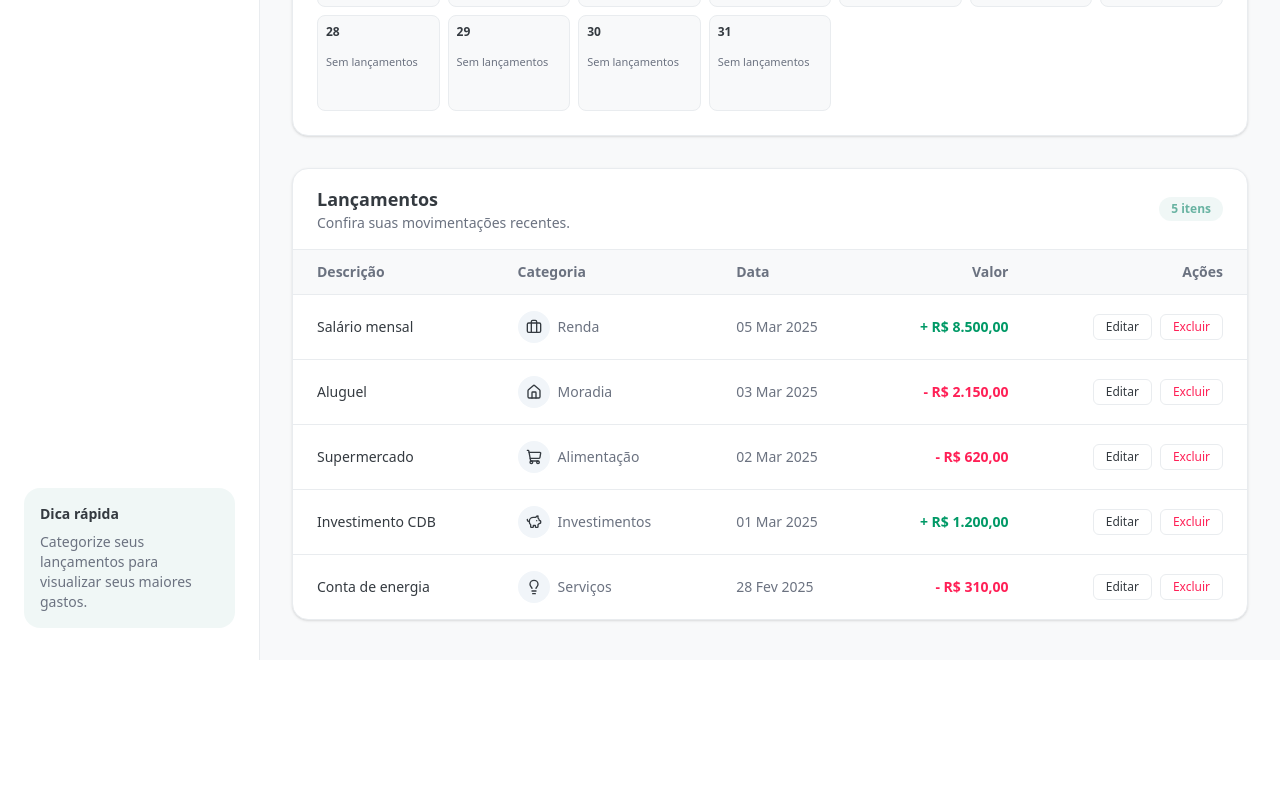
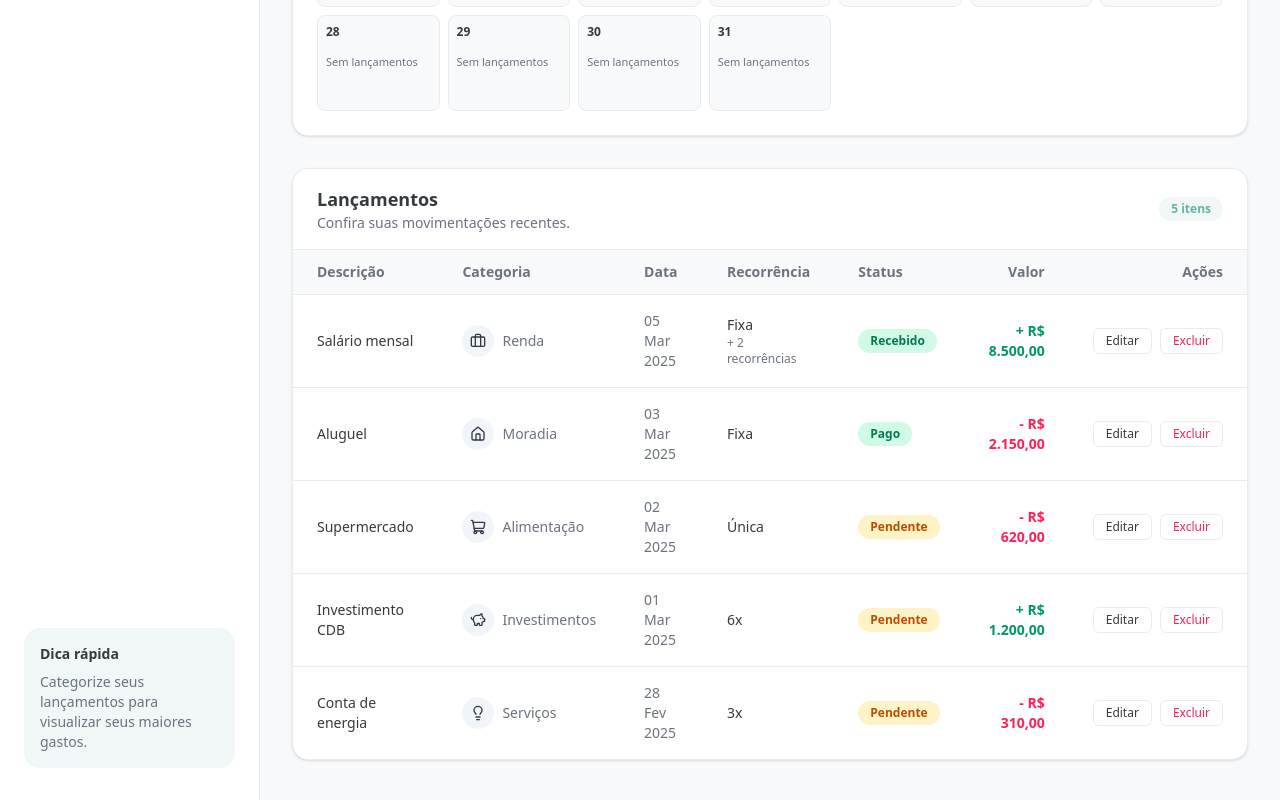
Before and after one commit to CaioSouzalimaa/clearbalance, a Next.js app: page /dashboard in a window 1280 px wide. Shown: the part 1440-2240 px from the top of the page. Before the commit the page ends 2100 px from the top, so only its background shows below. Built offline with nearby package versions, Linux system fonts and the light colour scheme.

Commit message:
Add recurrence and status fields to transactions

```diff
--- a/app/dashboard/page.tsx
+++ b/app/dashboard/page.tsx
@@ -42,6 +42,10 @@ const transactions = [
     date: "05 Mar 2025",
     amount: "+ R$ 8.500,00",
     type: "entrada" as const,
+    recurrenceType: "fixa" as const,
+    hasOtherRecurrences: true,
+    recurrenceCount: 2,
+    isSettled: true,
   },
   {
     id: 2,
@@ -51,6 +55,9 @@ const transactions = [
     date: "03 Mar 2025",
     amount: "- R$ 2.150,00",
     type: "saida" as const,
+    recurrenceType: "fixa" as const,
+    hasOtherRecurrences: false,
+    isSettled: true,
   },
   {
     id: 3,
@@ -60,6 +67,8 @@ const transactions = [
     date: "02 Mar 2025",
     amount: "- R$ 620,00",
     type: "saida" as const,
+    recurrenceType: "unica" as const,
+    isSettled: false,
   },
   {
     id: 4,
@@ -69,6 +78,9 @@ const transactions = [
     date: "01 Mar 2025",
     amount: "+ R$ 1.200,00",
     type: "entrada" as const,
+    recurrenceType: "parcelada" as const,
+    installments: 6,
+    isSettled: false,
   },
   {
     id: 5,
@@ -78,6 +90,9 @@ const transactions = [
     date: "28 Fev 2025",
     amount: "- R$ 310,00",
     type: "saida" as const,
+    recurrenceType: "parcelada" as const,
+    installments: 3,
+    isSettled: false,
   },
 ];
 
--- a/components/dashboard/transactions-table.tsx
+++ b/components/dashboard/transactions-table.tsx
@@ -14,6 +14,11 @@ interface Transaction {
   date: string;
   amount: string;
   type: "entrada" | "saida";
+  recurrenceType: "unica" | "parcelada" | "fixa";
+  installments?: number;
+  hasOtherRecurrences?: boolean;
+  recurrenceCount?: number;
+  isSettled: boolean;
 }
 
 interface TransactionsTableProps {
@@ -26,6 +31,11 @@ interface TransactionFormState {
   date: string;
   amount: string;
   type: "entrada" | "saida";
+  recurrenceType: Transaction["recurrenceType"];
+  installments: string;
+  hasOtherRecurrences: boolean;
+  recurrenceCount: string;
+  isSettled: boolean;
 }
 
 export const TransactionsTable: React.FC<TransactionsTableProps> = ({
@@ -40,6 +50,11 @@ export const TransactionsTable: React.FC<TransactionsTableProps> = ({
     date: "",
     amount: "",
     type: "entrada",
+    recurrenceType: "unica",
+    installments: "",
+    hasOtherRecurrences: false,
+    recurrenceCount: "",
+    isSettled: false,
   });
 
   const startEditing = (transaction: Transaction) => {
@@ -50,6 +65,15 @@ export const TransactionsTable: React.FC<TransactionsTableProps> = ({
       date: transaction.date,
       amount: transaction.amount,
       type: transaction.type,
+      recurrenceType: transaction.recurrenceType,
+      installments: transaction.installments
+        ? `${transaction.installments}`
+        : "",
+      hasOtherRecurrences: transaction.hasOtherRecurrences ?? false,
+      recurrenceCount: transaction.recurrenceCount
+        ? `${transaction.recurrenceCount}`
+        : "",
+      isSettled: transaction.isSettled,
     });
   };
 
@@ -74,6 +98,23 @@ export const TransactionsTable: React.FC<TransactionsTableProps> = ({
               date: formState.date,
               amount: formState.amount,
               type: formState.type,
+              recurrenceType: formState.recurrenceType,
+              installments:
+                formState.recurrenceType === "parcelada" &&
+                formState.installments
+                  ? Number(formState.installments)
+                  : undefined,
+              hasOtherRecurrences:
+                formState.recurrenceType === "fixa"
+                  ? formState.hasOtherRecurrences
+                  : undefined,
+              recurrenceCount:
+                formState.recurrenceType === "fixa" &&
+                formState.hasOtherRecurrences &&
+                formState.recurrenceCount
+                  ? Number(formState.recurrenceCount)
+                  : undefined,
+              isSettled: formState.isSettled,
             }
           : item
       )
@@ -102,6 +143,8 @@ export const TransactionsTable: React.FC<TransactionsTableProps> = ({
                 <th className="px-6 py-3 font-semibold">Descrição</th>
                 <th className="px-6 py-3 font-semibold">Categoria</th>
                 <th className="px-6 py-3 font-semibold">Data</th>
+                <th className="px-6 py-3 font-semibold">Recorrência</th>
+                <th className="px-6 py-3 font-semibold">Status</th>
                 <th className="px-6 py-3 font-semibold text-right">Valor</th>
                 <th className="px-6 py-3 text-right font-semibold">Ações</th>
               </tr>
@@ -110,7 +153,7 @@ export const TransactionsTable: React.FC<TransactionsTableProps> = ({
               {rows.length === 0 ? (
                 <tr>
                   <td
-                    colSpan={5}
+                    colSpan={7}
                     className="px-6 py-6 text-center text-sm text-muted-foreground"
                   >
                     Nenhum lançamento cadastrado.
@@ -138,6 +181,39 @@ export const TransactionsTable: React.FC<TransactionsTableProps> = ({
                     </td>
                     <td className="px-6 py-4 text-muted-foreground">
                       {item.date}
+                    </td>
+                    <td className="px-6 py-4 text-muted-foreground">
+                      <div className="flex flex-col">
+                        <span className="font-medium text-foreground">
+                          {item.recurrenceType === "parcelada"
+                            ? `${item.installments ?? 1}x`
+                            : item.recurrenceType === "fixa"
+                            ? "Fixa"
+                            : "Única"}
+                        </span>
+                        {item.recurrenceType === "fixa" &&
+                        item.hasOtherRecurrences &&
+                        item.recurrenceCount ? (
+                          <span className="text-xs text-muted-foreground">
+                            + {item.recurrenceCount} recorrências
+                          </span>
+                        ) : null}
+                      </div>
+                    </td>
+                    <td className="px-6 py-4">
+                      <span
+                        className={`inline-flex items-center rounded-full px-3 py-1 text-xs font-semibold ${
+                          item.isSettled
+                            ? "bg-emerald-100 text-emerald-700"
+                            : "bg-amber-100 text-amber-700"
+                        }`}
+                      >
+                        {item.isSettled
+                          ? item.type === "entrada"
+                            ? "Recebido"
+                            : "Pago"
+                          : "Pendente"}
+                      </span>
                     </td>
                     <td
                       className={`px-6 py-4 text-right font-semibold ${
@@ -313,6 +389,130 @@ export const TransactionsTable: React.FC<TransactionsTableProps> = ({
                 </div>
               </div>
 
+              <div className="grid gap-4 md:grid-cols-2">
+                <div className="space-y-2">
+                  <label
+                    htmlFor="edit-recurrence"
+                    className="text-sm font-medium text-foreground"
+                  >
+                    Recorrência
+                  </label>
+                  <select
+                    id="edit-recurrence"
+                    name="recurrenceType"
+                    value={formState.recurrenceType}
+                    onChange={(event) =>
+                      setFormState((prev) => ({
+                        ...prev,
+                        recurrenceType:
+                          event.target.value as TransactionFormState["recurrenceType"],
+                        installments: "",
+                        recurrenceCount: "",
+                        hasOtherRecurrences: false,
+                      }))
+                    }
+                    className="flex h-10 w-full rounded-md border border-border bg-background px-3 py-2 text-sm text-foreground shadow-sm outline-none ring-offset-background transition focus-visible:ring-2 focus-visible:ring-ring focus-visible:ring-offset-2"
+                  >
+                    <option value="unica">Única</option>
+                    <option value="parcelada">Parcelada</option>
+                    <option value="fixa">Fixa</option>
+                  </select>
+                </div>
+                {formState.recurrenceType === "parcelada" ? (
+                  <div className="space-y-2">
+                    <label
+                      htmlFor="edit-installments"
+                      className="text-sm font-medium text-foreground"
+                    >
+                      Quantidade de parcelas
+                    </label>
+                    <Input
+                      id="edit-installments"
+                      name="installments"
+                      type="number"
+                      min={1}
+                      value={formState.installments}
+                      onChange={(event) =>
+                        setFormState((prev) => ({
+                          ...prev,
+                          installments: event.target.value,
+                        }))
+                      }
+                    />
+                  </div>
+                ) : null}
+              </div>
+
+              {formState.recurrenceType === "fixa" ? (
+                <div className="space-y-3 rounded-lg border border-border bg-muted/30 p-4">
+                  <label className="flex items-center gap-2 text-sm font-medium text-foreground">
+                    <input
+                      type="checkbox"
+                      checked={formState.hasOtherRecurrences}
+                      onChange={(event) =>
+                        setFormState((prev) => ({
+                          ...prev,
+                          hasOtherRecurrences: event.target.checked,
+                          recurrenceCount: event.target.checked
+                            ? prev.recurrenceCount
+                            : "",
+                        }))
+                      }
+                      className="h-4 w-4 rounded border-border text-primary"
+                    />
+                    Possui outras recorrências?
+                  </label>
+                  {formState.hasOtherRecurrences ? (
+                    <div className="space-y-2">
+                      <label
+                        htmlFor="edit-recurrence-count"
+                        className="text-sm font-medium text-foreground"
+                      >
+                        Quantas recorrências adicionais?
+                      </label>
+                      <Input
+                        id="edit-recurrence-count"
+                        name="recurrenceCount"
+                        type="number"
+                        min={1}
+                        value={formState.recurrenceCount}
+                        onChange={(event) =>
+                          setFormState((prev) => ({
+                            ...prev,
+                            recurrenceCount: event.target.value,
+                          }))
+                        }
+                      />
+                    </div>
+                  ) : (
+                    <p className="text-xs text-muted-foreground">
+                      Marque para informar outras entradas ou saídas fixas.
+                    </p>
+                  )}
+                </div>
+              ) : null}
+
+              <div className="rounded-lg border border-border bg-muted/30 p-4">
+                <label className="flex items-center gap-2 text-sm font-medium text-foreground">
+                  <input
+                    type="checkbox"
+                    checked={formState.isSettled}
+                    onChange={(event) =>
+                      setFormState((prev) => ({
+                        ...prev,
+                        isSettled: event.target.checked,
+                      }))
+                    }
+                    className="h-4 w-4 rounded border-border text-primary"
+                  />
+                  Marcar como{" "}
+                  {formState.type === "entrada" ? "recebido" : "pago"}
+                </label>
+                <p className="mt-1 text-xs text-muted-foreground">
+                  Use este status para controlar o que já foi liquidado.
+                </p>
+              </div>
+
               <div className="flex flex-col-reverse gap-3 sm:flex-row sm:justify-end">
                 <Button
                   type="button"
```
